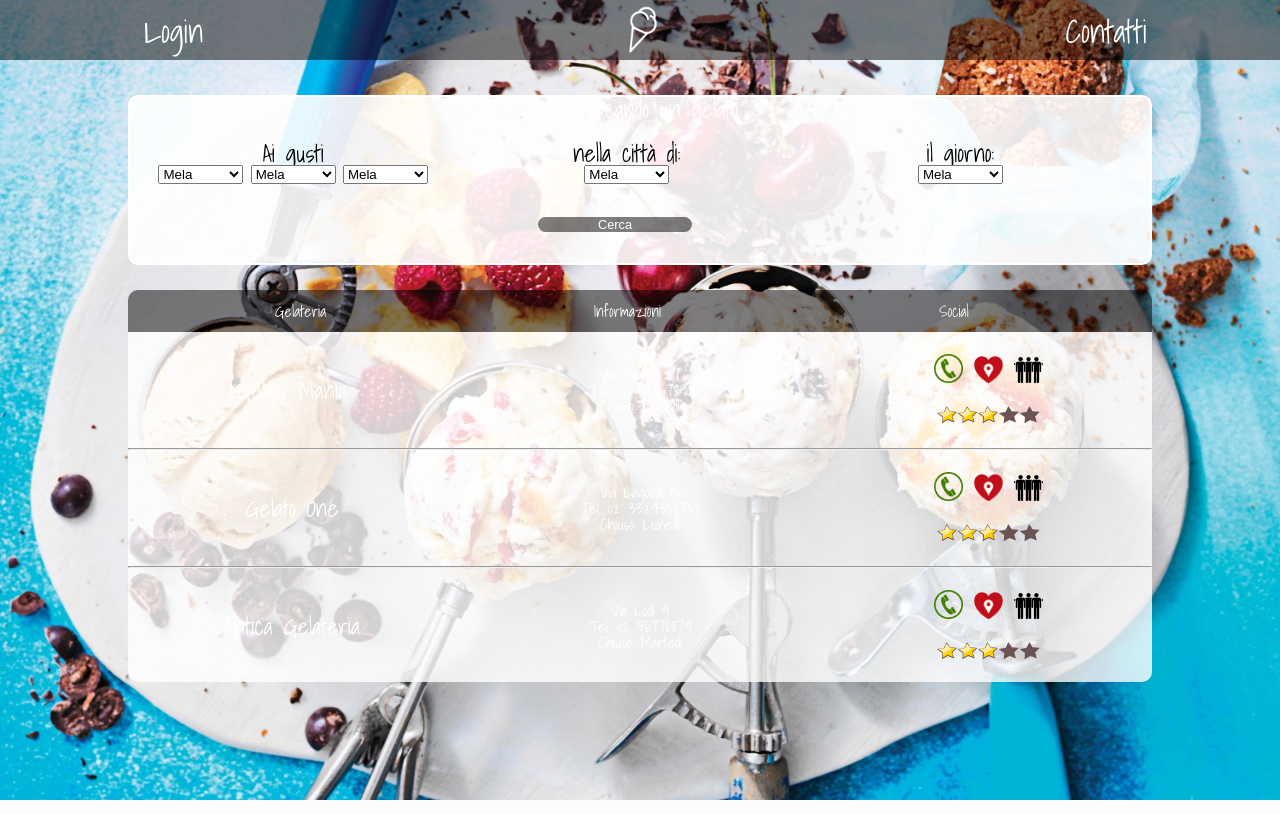
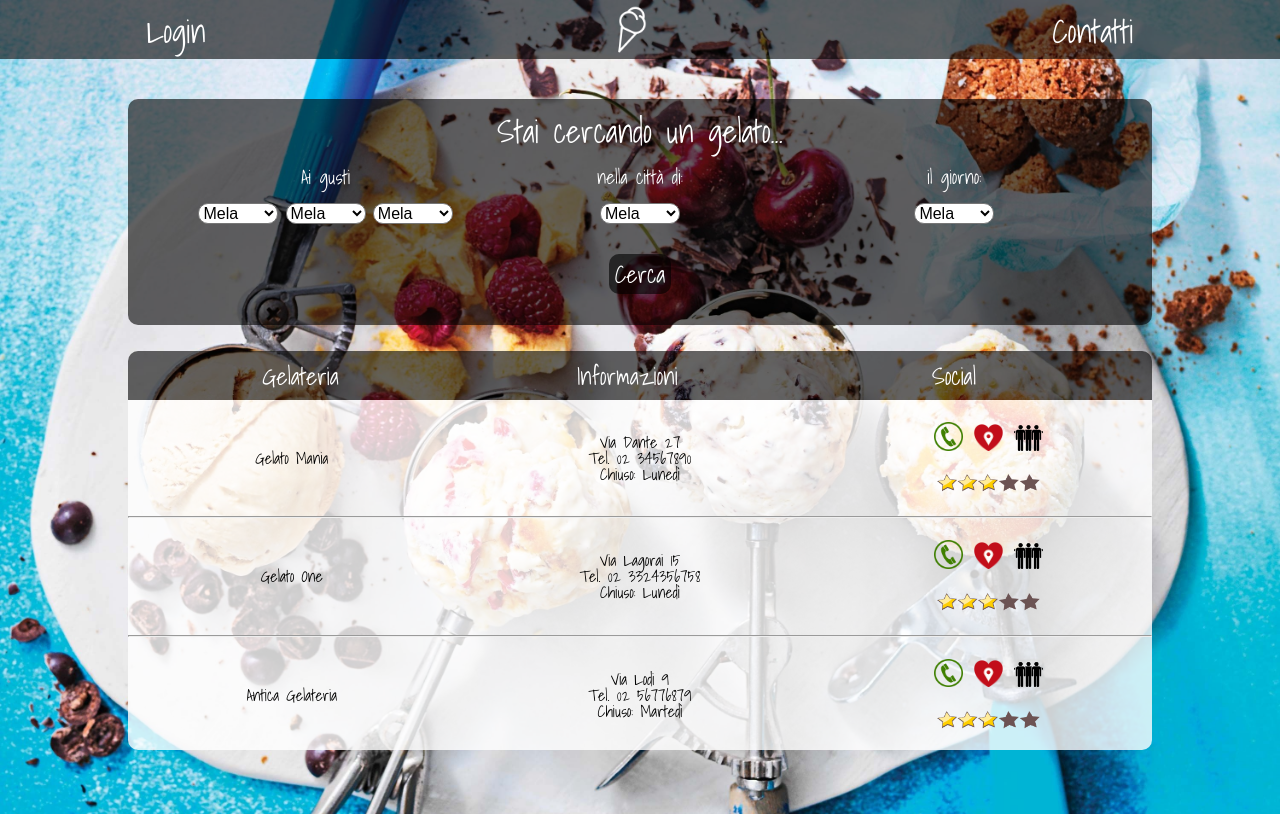
Before and after one commit to serp46/fragolalimone, a Symfony app: template src/GelatoBundle/Resources/views/Default/risultati.html.twig in a window 1280 px wide. Run offline with Twig, Linux system fonts and the light colour scheme; the template is opened without the code that fills it, so the values that code supplies are empty; some libraries are stand-ins or nearby versions.

Commit message:
fix html css

```diff
--- a/app/Resources/views/base.html.twig
+++ b/app/Resources/views/base.html.twig
@@ -30,5 +30,6 @@
         {% endblock %}
 
         {% block javascripts %}{% endblock %}
+
     </body>
 </html>
--- a/src/GelatoBundle/Resources/views/Default/errore.html.twig
+++ b/src/GelatoBundle/Resources/views/Default/errore.html.twig
@@ -1,5 +1,6 @@
 {% extends "::base.html.twig" %}
-{% block title %}GelatoBundle:Header:Contatti{% endblock %}
+
+{% block title %}Fragola & Limone - Errore{% endblock %}
 
 {% block body %}
 
--- a/src/GelatoBundle/Resources/views/Default/risultati.html.twig
+++ b/src/GelatoBundle/Resources/views/Default/risultati.html.twig
@@ -1,33 +1,34 @@
 {% extends "::base.html.twig" %}
-{% block title %}GelatoBundle:Header:Contatti{% endblock %}
+
+{% block title %}Fragola & Limone - Admin{% endblock %}
 
 {% block stylesheet %}
+
 <style>
-        .sfondogelato {
-        background: url('../img/pinup.jpg') no-repeat center center fixed;
-        -webkit-background-size: cover;
-        -moz-background-size: cover;
-        -o-background-size: cover;
-        background-size: cover;
-        font-family: 'Shadows Into Light', cursive;
-        color: #fff;
-    }
+    body {
+    background: url('img/pinup.jpg') no-repeat center center fixed;
     }
 
 </style>
+
 {% endblock %}
 
 {% block body %}
-
 
 <form action="mailto:paul.sergentu@gmail.com" method="GET" name="inserimentogelati">
 
 <div class="Buttons largo100">
 
+<br>
+
 <h2>Stai cercando un gelato...</h2>
 
-    <div class="Button">
+<div class="buttons_contenitor">
+
+  <div class="Button">
+
     <label for="gusto1">Ai gusti</label>
+    <br>
     <br>
     <select class="gusti" name="gusto1">
       <option value="1"> Mela</option>
@@ -45,12 +46,12 @@
       <option value="1"> Mela</option>
       <option value="2"> Melograno</option>
     </select>
-      </div>
-
-
+  </div>
 
   <div class="Button">
+
     <label for="citta">nella città di:</label>
+    <br>
     <br>
     <select class="gusti" name="gusto3">
       <option value="1"> Mela</option>
@@ -59,13 +60,17 @@
   </div>
 
   <div class="Button">
+
     <label for="periodo">il giorno:</label>
+    <br>
     <br>
     <select class="gusti" name="gusto3">
       <option value="1"> Mela</option>
       <option value="2"> Melograno</option>
     </select>
   </div>
+
+</div>
 
 
   <div class="largo100 boss">
@@ -74,13 +79,13 @@
 
 </div>
 
+</form>
+
             <div class="barrainfo testobianco">
                 <div class="nome">Gelateria</div>
                 <div class="informazioni">Informazioni</div>
                 <div class="icone">Social</div>
             </div>
-
-</form>
 
     <div class="risultati overflow">
 
--- a/web/css/style.css
+++ b/web/css/style.css
@@ -22,25 +22,26 @@
   text-decoration: none;
   color: #fff;
 }
+
 div {
   border-radius: 10px;
 }
 
 .navbar {
-  height: 60px;
   margin-bottom: 35px;
-  background-color: rgba(0, 0, 0, 0.5);
+  background-color: rgba(0, 0, 0, 0.6);
 }
 
 .navigation {
   display: block;
   text-align: center;
+  /* border: 1px solid white; */
 }
 
 .logo {
   display: inline-block;
   height: 50px;
-  width: 60%;
+  width: 65%;
   margin-top: 5px;
 }
 
@@ -51,8 +52,7 @@
 }
 
 .left {
-  width: 150px;
-  display: inline-block;
+  display: inline;
   position: relative;
   top: -12px;
 }
@@ -68,8 +68,7 @@
 }
 
 .right {
-  width: 150px;
-  display: inline-block;
+  display: inline;
   position: relative;
   top: -12px;
 }
@@ -93,7 +92,7 @@
 
 .box {
   bottom: 25px;
-  background-color: rgba(0, 0, 0, 0.5);
+  background-color: rgba(0, 0, 0, 0.6);
   width: 50vw;
   height: 660px;
   margin: auto;
@@ -124,13 +123,13 @@
   height: auto;
 }
 
-.Button {
+.button {
   margin: auto;
   width: 40vw;
   height: auto;
 }
 
-.Button label {
+.button label {
   font-size: 1.5em;
 }
 
@@ -298,60 +297,37 @@
 /* ----------------------- PAUL ------------------------- */
 
 
-h1, h2, h3{
-
+h1, h2, h3 {
   text-align: center;
 }
 
-h1{font-size: 2em;
-}
-
-h2{
-  font-size: 1.5em;
-}
-
-h3{
-  font-size: 1.3em;
-}
-
-a{
+a {
   text-decoration: none;
   color: #fff;
 }
 
-.pulsante{
-
-  /*margin-top: 35px;*/
-  padding: 0 60px;
-  background-color: rgba(0, 0, 0, 0.5);
+.pulsante {
+  margin: auto;
+  background-color: rgba(0, 0, 0, 0.6);
+  font-size: 1.5em;
   color: white;
-  /* font-family: pacifico; */
-  font-size: 0.8em;
   border: none;
   border-radius: 10px;
-  text-align: center;
-
+  font-family: 'Shadows Into Light', cursive;
 }
 
-.overflow{
+.overflow {
   overflow: auto;
-
 }
 
-.testobianco{
-  color: white;
-}
-
-.testonero{
+.testonero {
   color: black;
 }
 
-.largo100{
-  width: 100%;
-}
-
-.boss{
+.boss {
   padding: 3% 40%;
+  margin: auto;
+  text-align: center;
 }
 
 body {
@@ -370,7 +346,7 @@
 }
 
 header nav {
-  text-align:center;
+  text-align: center;
   height: 100%;
 }
 
@@ -379,7 +355,6 @@
   display: inline-block;
   vertical-align: middle;
   height: 100%;
-  /*border: 1px solid #fff;*/
   margin-top: : 0px;
   padding: 0px;
 }
@@ -388,30 +363,24 @@
   width: 45px;
   height: 45px;
   padding-top: 5px;
-  /*border: 1px solid #fff;*/
 }
 
 #profilo {
-  /* font-family: pacifico; */
   font-size: 1.5em;
   text-align: left;
   }
 
 #contatti {
-  /* font-family: pacifico; */
   font-size: 1.5em;
   text-align: right;
 }
 
-div {
-  border-radius: 10px;
-}
-
 .Box {
-  background-color: rgba(0, 0, 0, 0.5);
-  position:relative;
-  margin:30px auto;
+  background-color: rgba(0, 0, 0, 0.6);
+  position: relative;
+  margin: 30px auto;
   padding: 50px 0;
+  width: 80%;
 }
 
 .home{
@@ -430,32 +399,41 @@
   border: 5px solid #fff;
 }
 
-.brand img{
+.brand img {
   max-width: 100%;
   height: auto;
 }
 
-.Buttons {
-  margin-top: 40px;
-  border: 2px solid #fff;
-
+.buttons_contenitor {
+  margin: auto;
+  width: 100%;
+  height: auto;
+  text-align: center;
 }
 
 .Button {
   margin-top: 2%;
   display: inline-block;
-  width: 32%;
+  width: 30%;
   text-align: center;
-
 }
 
-label{
-  /* font-family: pacifico; */
+.gusti {
+  width: 80px;
+  height: auto;
+  background-color: white;
+  border-radius: 10px;
+  text-decoration: none;
+  color: black;
+  font-size: 1em;
+}
+
+label {
   font-size: 1.2em;
   color: #fff;
 }
 
-.Cerca{
+.Cerca {
   width: 30%;
   height: 50px;
   margin-top: 50px;
@@ -464,58 +442,33 @@
   background-color: rgba(0, 0, 0, 0.4);
   text-align: center;
   padding-top: 15px;
-
 }
 
-
-/*
-.login{
-  width: 20%;
-  height: 50px;
-  margin-top: 50px;
-  margin-left: auto;
-  margin-right: auto;
-  background-color: rgba(0, 0, 0, 0.4);
-}*/
-
-body {
-  background: url(img/pinup.jpg);
-  color: black;
-}
-
-
-.utente{
-  width: 80%;
-
-}
-
-.Button label{
-  color: black;
-}
-
-
-.Buttons{
-  background: rgba(255, 255, 255, 0.9);
+.Buttons {
+  background: rgba(0, 0, 0, 0.6);
   width: 80%;
   margin-left: auto;
   margin-right: auto;
   margin-top: 2%;
-
+  margin-top: 40px;
 }
 
+.Buttons h2 {
+  font-size: 2em;
+}
 
-.barrainfo{
+.barrainfo {
 margin-top: 2%;
 margin-left: auto;
 margin-right: auto;
 width: 80%;
-background-color: rgba(0, 0, 0, 0.5);
+background-color: rgba(0, 0, 0, 0.6);
 padding: 1%;
 border-bottom-right-radius:0px;
 border-bottom-left-radius: 0px;
 }
 
-.risultati{
+.risultati {
   background: rgba(255, 255, 255, 0.8);
   width: 80%;
   margin-bottom: 5%;
@@ -524,29 +477,29 @@
   height: 350px;
   border-top-left-radius: 0px;
   border-top-right-radius: 0px;
-
 }
 
-.barrainfo div{
+.barrainfo div {
   display: inline-block;
   text-align: center;
   width: 32%;
+  font-size: 1.5em;
 }
 
-.risultato{
+.risultato {
   margin-top: 20px;
   margin-bottom: 20px;
 }
 
-.risultato div{
+.risultato div {
   display: table-cell;
   vertical-align: middle;
   width: 32%;
   text-align: center;
-
+  color: black;
 }
 
-.icone img{
+.icone img {
   max-width: 10%;
   height: auto;
   padding: 2px;
@@ -557,16 +510,14 @@
   margin-top: 5%;
 }
 
-.titolo{
+.titolo {
 margin-bottom: 50px;
+}
 
-}
 .informazioniutente {
   padding: 0 20%;
   display: inline-block;
   margin: auto;
-
-
   }
 
 .informazioniutente div {
@@ -576,52 +527,62 @@
 
 }
 
-.datiaccesso{
-  vertical-align: top;
+.datiutente {
+line-height: 30px;
 }
 
-.datiaccesso input[type=submit]{
-  margin-top: 35px;
-  padding: 0 60px;
-  background-color: rgba(0, 0, 0, 0.5);
+.datiutente input[type=text] {
+  width: 150px;
+  height: 25px;
+  border-radius: 5px;
+  border: none;
+}
+
+.datiaccesso {
+  vertical-align: top;
+  line-height: 30px;
+}
+
+.datiaccesso input[type=submit] {
+  margin-top: 38px;
+  background-color: rgba(0, 0, 0, 0.7);
   color: white;
-  /* font-family: pacifico; */
-  font-size: 0.8em;
+  font-size: 0.9em;
   border: none;
   border-radius: 10px;
-
+  width: 70px;
+  height: 25px;
 }
 
+.datiaccesso input[type=text] {
+  width: 150px;
+  height: 25px;
+  border-radius: 5px;
+  border: none;
+}
 
-.risultato div.informazioni{
+.preferiti {
+width: 120px;
+height: 50px;
+background-color: rgba(0, 0, 0, 0.7);
+margin: auto;
+padding-top: 15px;
+}
+
+.risultato div.informazioni {
   margin: auto;
   width: 500px;
 }
 
-.risultato div.informazioni meter{
+.risultato div.informazioni meter {
   width: 100%;
 }
 
-.percentuale{
+.percentuale {
 width: 60%;
 
 }
 
-.datiutente input{
+.datiutente input {
 margin: 5px;
 }
-
-/*
-/.testata{
-  width: 100%;
-  background-image: url(img/icecreamsfondo.jpg);
-  background-size: 100%;
-  height: 350px;
-}
-
-.ricercaavanzata{
-  width: 100%;
-  height: 100px;
-  background-color: rgba(0, 0, 0, 0.5);
-}
-*/
```
Also changed, not shown: src/GelatoBundle/Resources/views/Default/utente.html.twig (+14 -28 lines).
